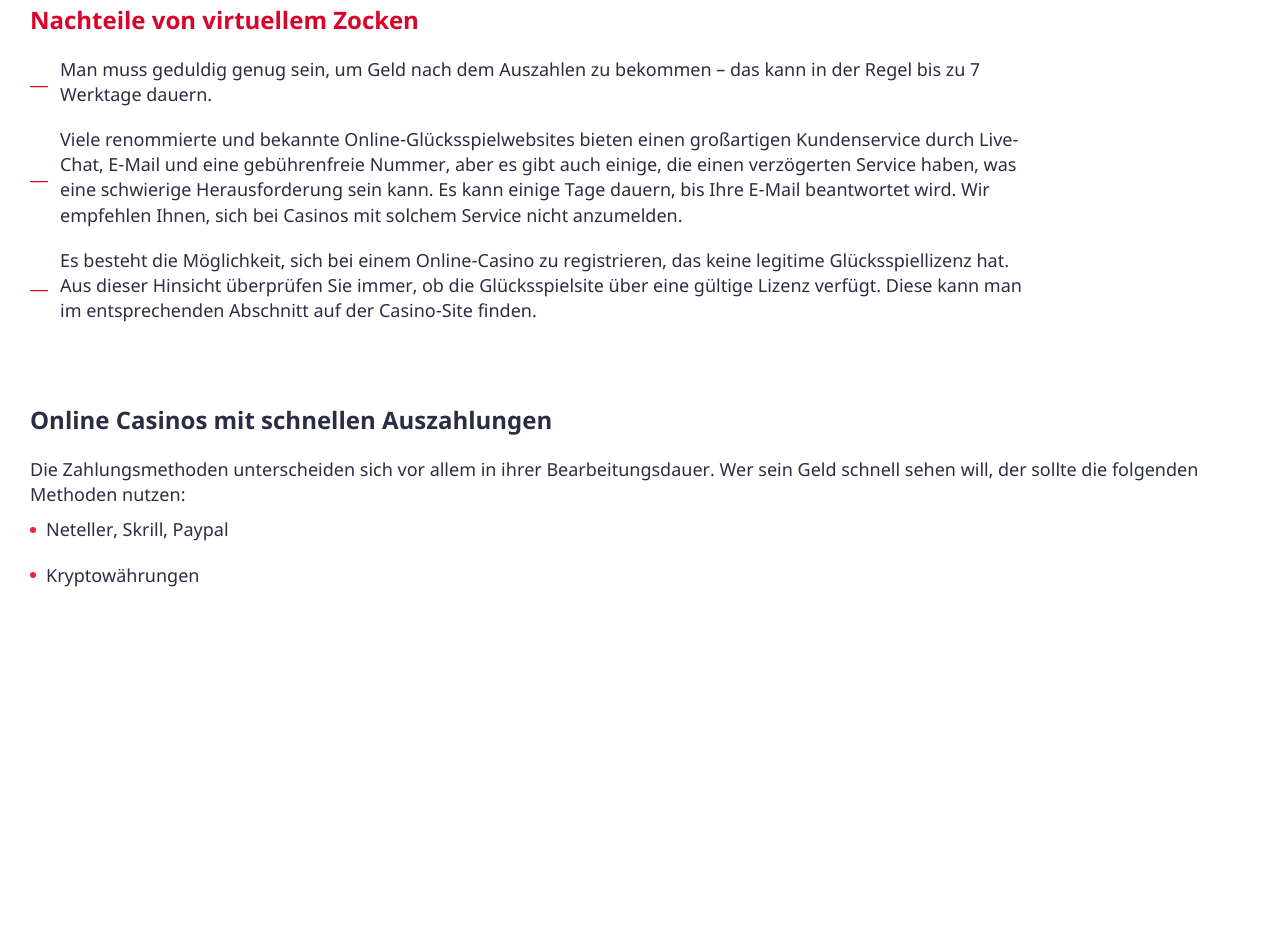
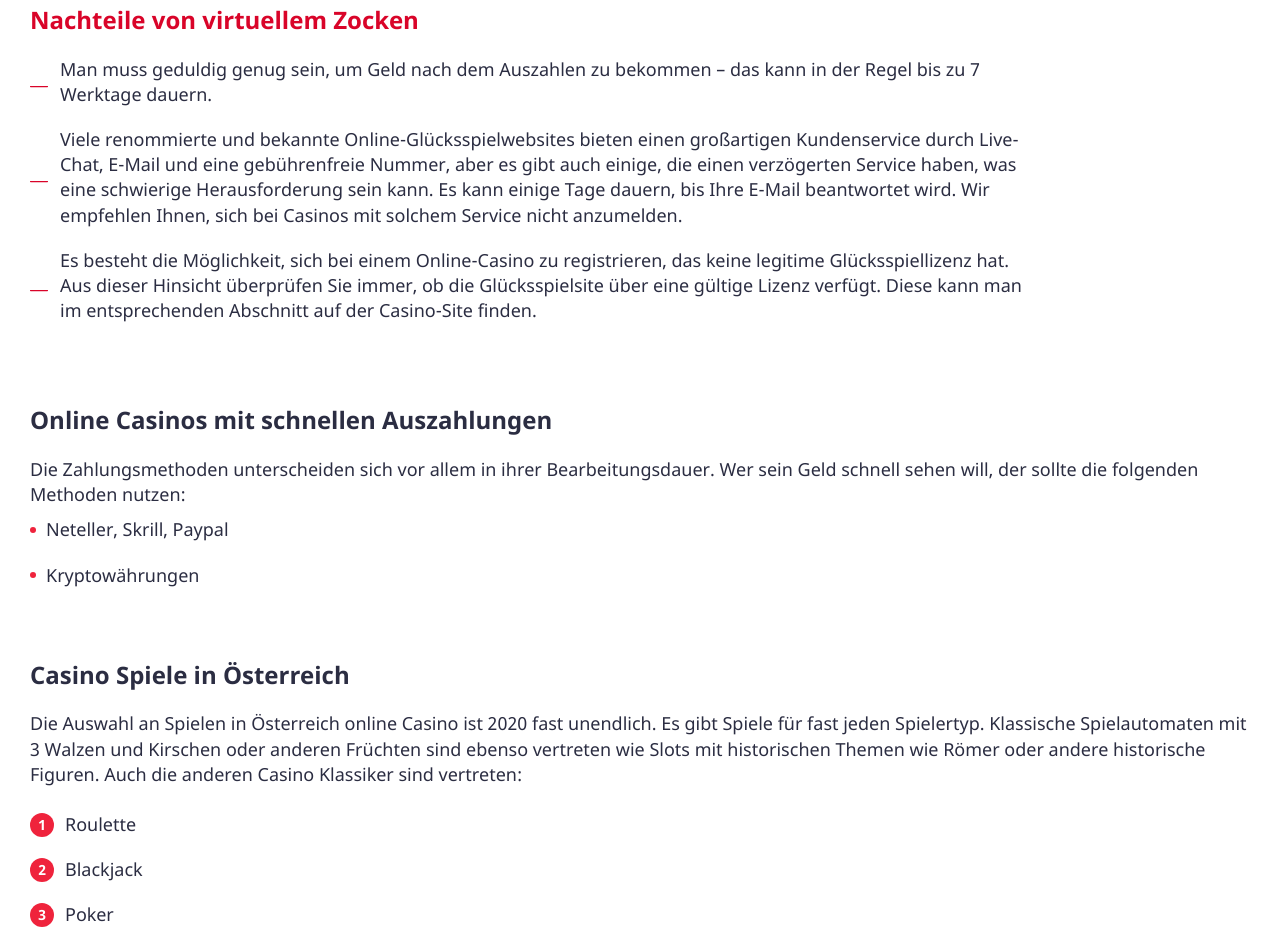
Before and after one commit to Killerlord1988/casinokopf.com, a website: page source/index.html in a window 1280 px wide. Shown: the part 4677-5610 px from the top of the page. Before the commit the page ends 5275 px from the top, so only its background shows below. Drawn offline with nearby package versions, Linux system fonts and the light colour scheme; files that its build step writes are made by us from their sources.

Commit message:
add austria-casino

```diff
--- a/source/index.html
+++ b/source/index.html
@@ -338,6 +338,25 @@
         </div>
       </div>
     </section>
+    <section class="austria-casino">
+      <div class="container">
+        <div class="austria-casino__wrapper">
+          <h2>Casino Spiele in Österreich</h2>
+          <p>Die Auswahl an Spielen in Österreich online Casino ist 2020 fast unendlich. Es gibt Spiele für fast jeden Spielertyp. Klassische Spielautomaten mit 3 Walzen und Kirschen oder anderen Früchten sind ebenso vertreten wie Slots mit historischen Themen wie Römer oder andere historische Figuren. Auch die anderen Casino Klassiker sind vertreten:</p>
+          <ul class="austria-casino__list">
+            <li>
+              <p>Roulette</p>
+            </li>
+            <li>
+              <p>Blackjack</p>
+            </li>
+            <li>
+              <p>Poker</p>
+            </li>
+          </ul>
+        </div>
+      </div>
+    </section>
 
   </main>
 
--- /dev/null
+++ b/source/sass/blocks/austria-casino.scss
@@ -0,0 +1,63 @@
+.austria-casino {
+  padding-top: 60px;
+}
+
+.austria-casino__wrapper h2 {
+  margin: 0;
+  font-weight: bold;
+  font-size: 24px;
+  line-height: 140%;
+}
+
+.austria-casino__wrapper p {
+  margin: 0;
+  margin-top: 20px;
+  font-size: 18px;
+  line-height: 140%;
+}
+
+.austria-casino__list {
+  margin: 0;
+  padding: 0;
+  list-style: none;
+  counter-reset: section;
+  margin-top: 20px;
+}
+
+.austria-casino__list li {
+  position: relative;
+  margin-top: 10px;
+  padding-left: 35px;
+}
+
+.austria-casino__list li::before {
+  position: absolute;
+  counter-increment: section;
+  content: counter(section);
+
+  left: 0;
+  top: 50%;
+  transform: translateY(-50%);
+
+  width: 24px;
+  height: 24px;
+
+  border-radius: 50%;
+
+  background-color: $color-primary;
+  color: $color-white;
+
+  font-weight: bold;
+  font-size: 14px;
+  line-height: 140%;
+
+  align-items: center;
+  text-align: center;
+  padding: 2px;
+}
+
+.austria-casino__list p {
+  margin: 0;
+  padding: 5px;
+  padding-left: 0;
+}
--- a/source/sass/style.scss
+++ b/source/sass/style.scss
@@ -11,3 +11,4 @@
 @import "blocks/live-roulette.scss";
 @import "blocks/game-advantage.scss";
 @import "blocks/fastpay-casino.scss";
+@import "blocks/austria-casino.scss";
```
Also changed, not shown: build/css/style.min.css, build/index.html, 1 other file.
